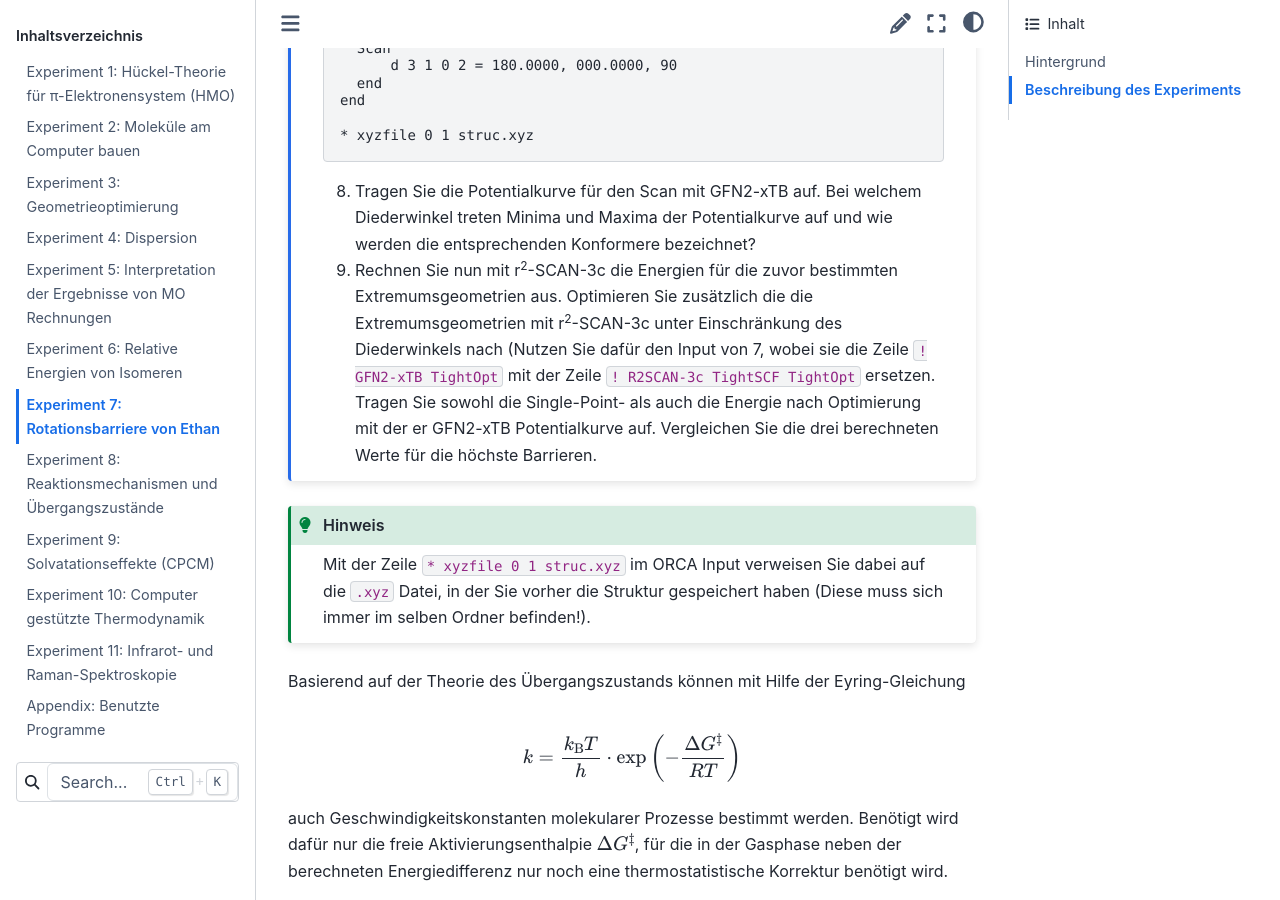
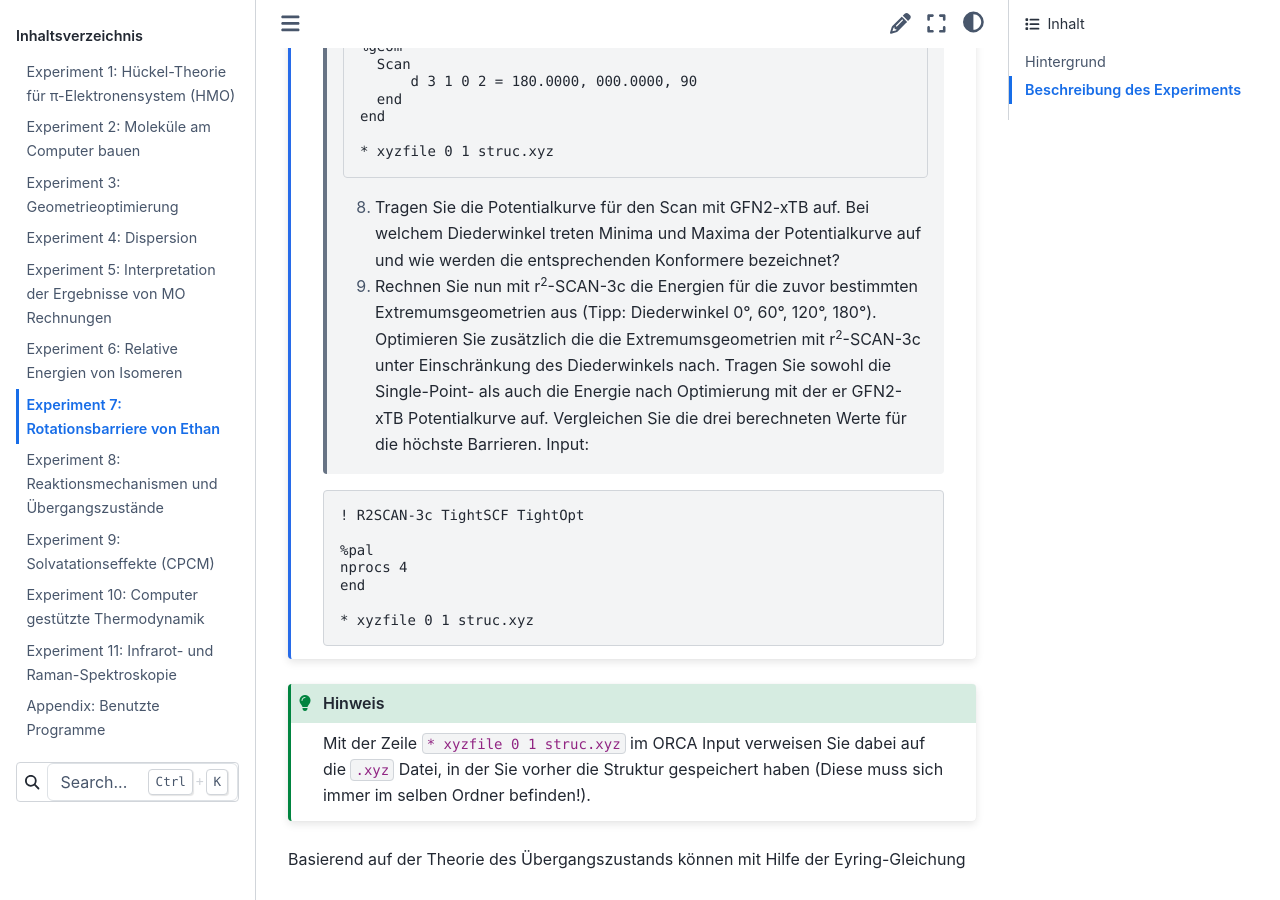
Before and after one commit to grimme-lab/bch616-teaching, a Sphinx documentation site: the page built from doc/ex7_rot_bar.rst, in a window 1280 px wide and 900 px high, scrolled down 3510 px. Built offline with Sphinx 7.4.7 and the Sphinx Book theme 1.1.4, drawn with Linux system fonts in a browser that asks for light colours.

Commit message:
Update ex7_rot_bar.rst
Adjusted some inputs

```diff
--- a/doc/ex7_rot_bar.rst
+++ b/doc/ex7_rot_bar.rst
@@ -147,7 +147,17 @@ Führen Sie also im Folgenden einen solchen relaxierten Multilevel-Oberflächens
 
     8. Tragen Sie die Potentialkurve für den Scan mit GFN2-xTB auf. Bei welchem Diederwinkel treten Minima und Maxima der Potentialkurve auf und wie werden die entsprechenden Konformere bezeichnet?
 
-    9. Rechnen Sie nun mit r\ :sup:`2`-SCAN-3c die Energien für die zuvor bestimmten Extremumsgeometrien aus. Optimieren Sie zusätzlich die die Extremumsgeometrien mit r\ :sup:`2`-SCAN-3c unter Einschränkung des Diederwinkels nach (Nutzen Sie dafür den Input von 7, wobei sie die Zeile ``! GFN2-xTB TightOpt`` mit der Zeile ``! R2SCAN-3c TightSCF TightOpt`` ersetzen. Tragen Sie sowohl die Single-Point- als auch die Energie nach Optimierung mit der er GFN2-xTB Potentialkurve auf. Vergleichen Sie die drei berechneten Werte für die höchste Barrieren.
+    9. Rechnen Sie nun mit r\ :sup:`2`-SCAN-3c die Energien für die zuvor bestimmten Extremumsgeometrien aus (Tipp: Diederwinkel 0°, 60°, 120°, 180°). Optimieren Sie zusätzlich die die Extremumsgeometrien mit r\ :sup:`2`-SCAN-3c unter Einschränkung des Diederwinkels nach. Tragen Sie sowohl die Single-Point- als auch die Energie nach Optimierung mit der er GFN2-xTB Potentialkurve auf. Vergleichen Sie die drei berechneten Werte für die höchste Barrieren. Input:
+
+ .. code-block:: none
+
+          ! R2SCAN-3c TightSCF TightOpt
+
+          %pal
+          nprocs 4
+          end
+
+          * xyzfile 0 1 struc.xyz
 
 .. hint::
 
```
